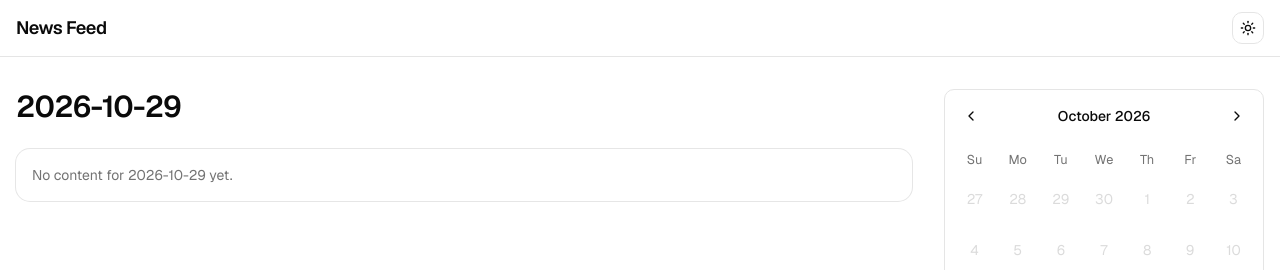
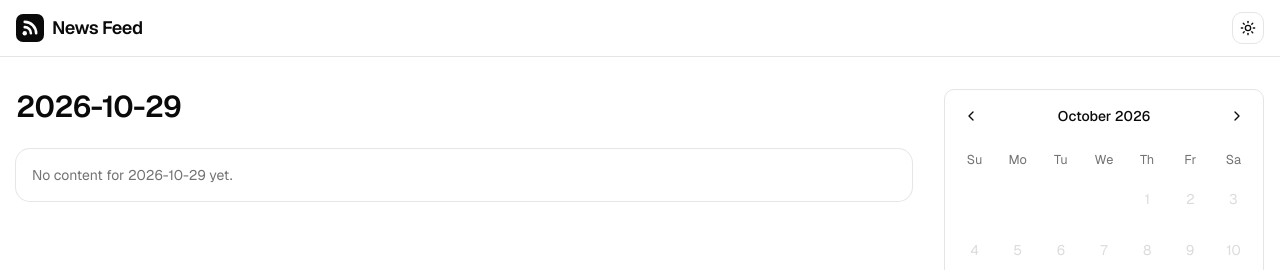
Before and after one commit to yangfcm/news-feed, a Next.js app in the folder web/: page / in a window 1280 px wide. Shown: the top 270 px of the page. Built offline with nearby package versions, Linux system fonts and the light colour scheme.

Commit message:
UI: calendar, logo and fix 404 page.

```diff
--- /dev/null
+++ b/web/src/app/not-found.tsx
@@ -0,0 +1,13 @@
+import Link from "next/link";
+
+export default function NotFound() {
+  return (
+    <main className="mx-auto flex w-full max-w-7xl flex-1 flex-col items-center justify-center gap-4 px-4 py-16 text-center">
+      <h1 className="text-4xl font-semibold tracking-tight">404</h1>
+      <p className="text-muted-foreground">This page could not be found.</p>
+      <Link href="/" className="underline underline-offset-4">
+        Back to today&apos;s digest
+      </Link>
+    </main>
+  );
+}
--- a/web/src/components/date-calendar.tsx
+++ b/web/src/components/date-calendar.tsx
@@ -6,8 +6,13 @@ import { useBrowserToday } from "@/hooks/use-browser-today";
 import { Calendar } from "@/components/ui/calendar";
 import { parseDateString, toDateString } from "@/lib/format";
 
-/** Only dates that have a digest can be picked; picking one opens its page. */
-export function DateCalendar({ dates, selected }: { dates: string[]; selected?: string }) {
+export function DateCalendar({
+  dates,
+  selected,
+}: {
+  dates: string[];
+  selected?: string;
+}) {
   const router = useRouter();
   const browserToday = useBrowserToday();
   const available = new Set(dates);
@@ -18,15 +23,17 @@ export function DateCalendar({ dates, selected }: { dates: string[]; selected?:
     <Calendar
       mode="single"
       required
-      // A fixed locale, so dates format the same at build time and in the browser.
       locale={enUS}
+      showOutsideDays={false}
       selected={selected ? parseDateString(selected) : undefined}
       defaultMonth={initial ? parseDateString(initial) : undefined}
-      // Leave "today" unmarked until hydrated, so the prerendered HTML still matches.
       today={browserToday ? parseDateString(browserToday) : new Date(0)}
       disabled={(date) => !available.has(toDateString(date))}
       modifiers={{ hasContent }}
-      modifiersClassNames={{ hasContent: "font-semibold [&_button]:font-semibold [&_button]:cursor-pointer" }}
+      modifiersClassNames={{
+        hasContent:
+          "font-semibold [&_button]:font-semibold [&_button]:cursor-pointer",
+      }}
       onSelect={(date) => router.push(`/${toDateString(date)}/`)}
       className="w-full rounded-lg border [--cell-size:--spacing(9)]"
       classNames={{ root: "w-full" }}
--- /dev/null
+++ b/web/src/components/logo.tsx
@@ -0,0 +1,14 @@
+import { cn } from "@/lib/utils";
+
+export function Logo({ className }: { className?: string }) {
+  return (
+    <svg viewBox="0 0 32 32" aria-hidden="true" className={cn("size-7", className)}>
+      <rect width="32" height="32" rx="8" className="fill-foreground" />
+      <g className="fill-none stroke-background" strokeWidth="3" strokeLinecap="round">
+        <path d="M10 15a7 7 0 0 1 7 7" />
+        <path d="M10 9a13 13 0 0 1 13 13" />
+      </g>
+      <circle cx="10" cy="22" r="2.5" className="fill-background" />
+    </svg>
+  );
+}
--- a/web/src/components/site-header.tsx
+++ b/web/src/components/site-header.tsx
@@ -1,4 +1,5 @@
 import Link from "next/link";
+import { Logo } from "@/components/logo";
 import { ModeToggle } from "@/components/mode-toggle";
 import { HeaderSlot } from "@/components/sidebar-menu";
 
@@ -6,7 +7,8 @@ export function SiteHeader() {
   return (
     <header className="sticky top-0 z-40 border-b bg-background/95 backdrop-blur supports-backdrop-filter:bg-background/80">
       <div className="mx-auto flex h-14 max-w-7xl items-center justify-between px-4">
-        <Link href="/" className="text-lg font-semibold tracking-tight">
+        <Link href="/" className="flex items-center gap-2 text-lg font-semibold tracking-tight">
+          <Logo />
           News Feed
         </Link>
         <div className="flex items-center gap-2">
--- a/web/src/components/ui/calendar.tsx
+++ b/web/src/components/ui/calendar.tsx
@@ -56,12 +56,12 @@ function Calendar({
         ),
         button_previous: cn(
           buttonVariants({ variant: buttonVariant }),
-          "size-(--cell-size) p-0 select-none aria-disabled:opacity-50",
+          "size-(--cell-size) cursor-pointer p-0 select-none aria-disabled:cursor-default aria-disabled:opacity-50",
           defaultClassNames.button_previous
         ),
         button_next: cn(
           buttonVariants({ variant: buttonVariant }),
-          "size-(--cell-size) p-0 select-none aria-disabled:opacity-50",
+          "size-(--cell-size) cursor-pointer p-0 select-none aria-disabled:cursor-default aria-disabled:opacity-50",
           defaultClassNames.button_next
         ),
         month_caption: cn(
```
Also changed, not shown: web/src/app/icon.svg (added), 1 other file (tests, documents, lock files or other folders).
